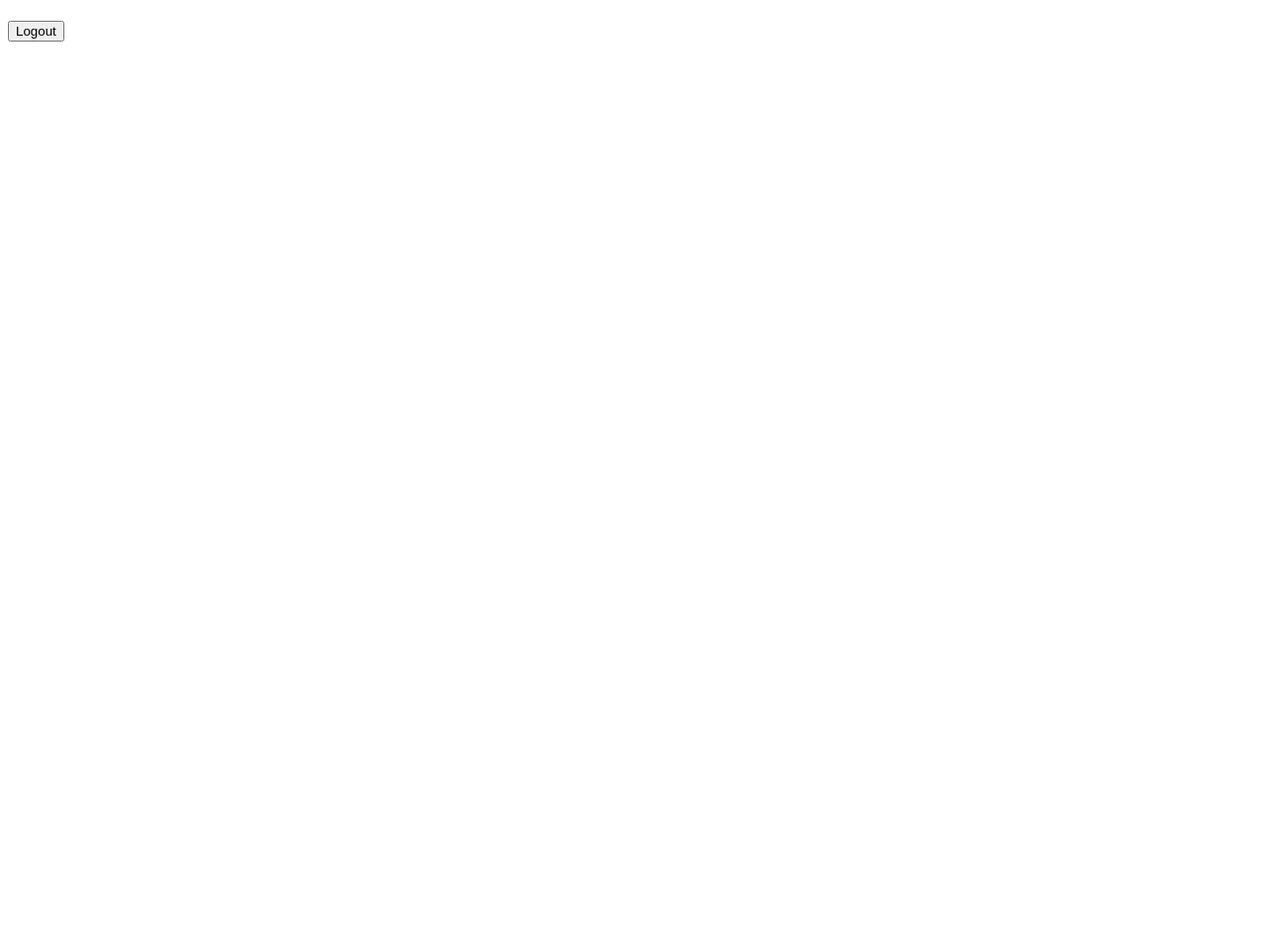
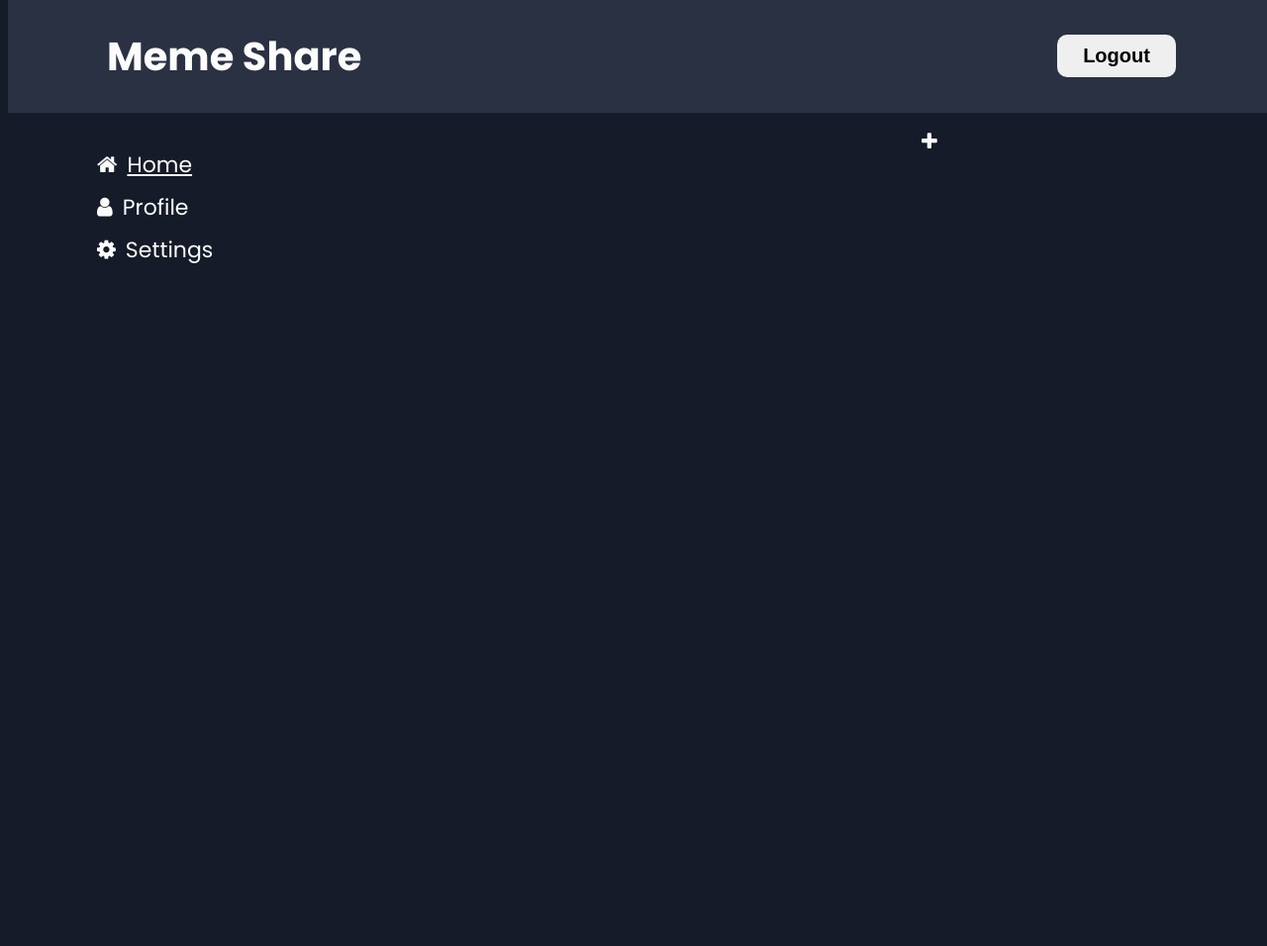
Before and after one commit to Jdexurbano/meme-share, a Django app: page /home/ in a window 1280 px wide. Before the commit the page is almost empty. Shown: the whole page at 99% size. Before the commit the page ends 42 px from the top, so only its background shows below. Run offline with Django 5.2, Linux system fonts and the light colour scheme; a user stored in the database is signed in.

Commit message:
fix the home page and add CSS styles

```diff
--- a/feed/static/css/feed-style.css
+++ b/feed/static/css/feed-style.css
@@ -11,6 +11,11 @@
 
 body {
   background-color: var(--primary-color);
+  font-family: var(--font);
+  padding: none;
+}
+
+.auth-container {
   height: 100%;
   display: flex;
   flex-direction: column;
@@ -18,7 +23,7 @@ body {
   align-items: center;
 }
 
-h1 {
+.title {
   font-family: var(--font);
   font-weight: 700;
   color: var(--white);
@@ -31,7 +36,8 @@ h1 {
   justify-content: space-evenly;
   align-items: center;
 }
-button {
+.btn-signin,
+.btn-signup {
   font-family: var(--font);
   width: 200px;
   height: 80px;
@@ -61,3 +67,122 @@ button {
 button:active {
   transform: scale(0.95);
 }
+
+header {
+  width: 100%;
+  display: flex;
+  justify-content: space-between;
+  align-items: center;
+  background-color: var(--sencondary-color);
+  position: fixed;
+  top: 0;
+  z-index: 1000;
+}
+nav {
+  display: flex;
+  padding-right: 100px;
+}
+.nav-title {
+  margin-left: 100px;
+  color: var(--white);
+  font-size: 40px;
+}
+
+.btn-logout {
+  padding: 10px 20px;
+  width: 120px;
+  border: none;
+  border-radius: 10px;
+  cursor: pointer;
+  font-size: 20px;
+  font-weight: bolder;
+}
+
+main {
+  padding: 20px 50px;
+  margin-top: 100px;
+}
+
+.grid-container {
+  display: grid;
+  grid-template-columns: 1fr 2fr 1fr;
+  height: 100vh;
+}
+
+.center {
+  overflow: hidden; /* Hide the scrollbar */
+  position: relative; /* Create a positioning context */
+}
+.scrollable-content {
+  max-height: 100%; /* Set maximum height */
+  overflow-y: scroll; /* Allow scrolling */
+  padding-right: 10px; /* Prevent content from touching the scrollbar */
+  scrollbar-width: none;
+  scroll-behavior: smooth;
+}
+
+ul {
+  font-family: var(--font);
+  list-style-type: none;
+  color: var(--white);
+  height: 200px;
+  display: flex;
+  flex-direction: column;
+  justify-content: flex-start;
+  gap: 10px;
+  font-size: 22px;
+}
+
+li {
+  cursor: pointer;
+}
+i {
+  margin-right: 10px;
+}
+
+.post-container {
+  padding: 10px 20px 20px 20px;
+  background-color: var(--sencondary-color);
+  border-radius: 10px;
+  width: 500px;
+  margin-top: 20px;
+}
+
+.info-container {
+  display: flex;
+  gap: 15px;
+  color: var(--white);
+  font-size: 20px;
+  align-items: center;
+}
+
+.user-profile {
+  width: 50px;
+  height: 50px;
+  border-radius: 50%;
+  border: 2px solid var(--white);
+}
+
+.img-content {
+  display: flex;
+  justify-content: center;
+}
+
+.post-content {
+  max-height: 400px;
+  border-radius: 10px;
+  max-width: 500px;
+}
+
+a {
+  text-decoration: none;
+  color: inherit;
+}
+
+.right {
+  font-size: 20px;
+}
+
+.fa-plus {
+  color: var(--white);
+}
--- a/feed/templates/feed/base.html
+++ b/feed/templates/feed/base.html
@@ -6,17 +6,14 @@
     <meta charset="UTF-8" />
     <meta name="viewport" content="width=device-width, initial-scale=1.0" />
     <link rel="stylesheet" href="{% static 'css/feed-style.css' %}" />
+    <link
+      rel="stylesheet"
+      href="https://cdnjs.cloudflare.com/ajax/libs/font-awesome/4.7.0/css/font-awesome.min.css"
+    />
     <title>Meme Share</title>
   </head>
   <body>
-    <h1>Meme Share</h1>
-    <div class="btn-container">
-      <a href="{% url 'sign_in' %}"
-        ><button class="btn-signin">Sign In</button></a
-      >
-      <a href="{% url 'sign_up' %}"
-        ><button class="btn-signup">Sign Up</button></a
-      >
-    </div>
+    <div class="auth-container">{% block auth %} {% endblock %}</div>
+    <div class="home-container">{% block home %}{% endblock %}</div>
   </body>
 </html>
--- a/feed/templates/feed/home.html
+++ b/feed/templates/feed/home.html
@@ -1,18 +1,46 @@
-<!-- @format -->
-
-<!DOCTYPE html>
-<html lang="en">
-  <head>
-    <meta charset="UTF-8" />
-    <meta name="viewport" content="width=device-width, initial-scale=1.0" />
-    <title>Meme Share</title>
-  </head>
-  <body>
-    <h1>
-      {% if messages %} {% for message in messages %}
-      <h1>{{message}}</h1>
-      {% endfor %} {% endif %}
-    </h1>
-    <a href="{% url 'sign_out' %}"><button>Logout</button></a>
-  </body>
-</html>
+{% extends 'feed/base.html' %} {% block home %} {% include 'feed/navbar.html' %}
+<main>
+  <div class="grid-container">
+    <div class="grid-item left">
+      <ul>
+        <li>
+          <a href="" style="text-decoration: underline"
+            ><span><i class="fa fa-home"></i>Home</span></a
+          >
+        </li>
+        <li>
+          <a href=""
+            ><span><i class="fa fa-user"></i>Profile</span></a
+          >
+        </li>
+        <li>
+          <a href=""
+            ><span><i class="fa fa-gear"></i>Settings</span></a
+          >
+        </li>
+      </ul>
+    </div>
+    <div class="grid-item center">
+      <div class="scrollable-content">
+        {% for post in posts %}
+        <div class="post-container">
+          <div class="info-container">
+            <img src="" alt="" srcset="" class="user-profile" />
+            <p class="user-name">{{post.user}}</p>
+          </div>
+          <p style="color: var(--white)">{{post.caption}}</p>
+          <div class="img-content">
+            <img src="" alt="content" srcset="" class="post-content" />
+          </div>
+        </div>
+        {% endfor %}
+      </div>
+    </div>
+    <div class="grid-item right">
+      <a href="">
+        <span> <i class="fa fa-plus"></i></span>
+      </a>
+    </div>
+  </div>
+</main>
+{% endblock %}
--- /dev/null
+++ b/feed/templates/feed/navbar.html
@@ -0,0 +1,14 @@
+{% block navbar %}
+
+<header>
+  <a href="{% url 'home' %}" style="cursor: pointer"
+    ><h1 class="nav-title">Meme Share</h1></a
+  >
+  <nav>
+    <a href="{% url 'sign_out' %}"
+      ><button class="btn-logout">Logout</button></a
+    >
+  </nav>
+</header>
+
+{% endblock %}
--- a/feed/views.py
+++ b/feed/views.py
@@ -5,7 +5,7 @@ from django.contrib.auth.decorators import login_required
 
 
 def index(request):
-    return render(request,'feed/base.html')
+    return render(request,'feed/auth.html')
 
 @login_required
 def home_page(request):
```
Also changed, not shown: feed/templates/feed/auth.html (added, +8 -0 lines), db.sqlite3.
